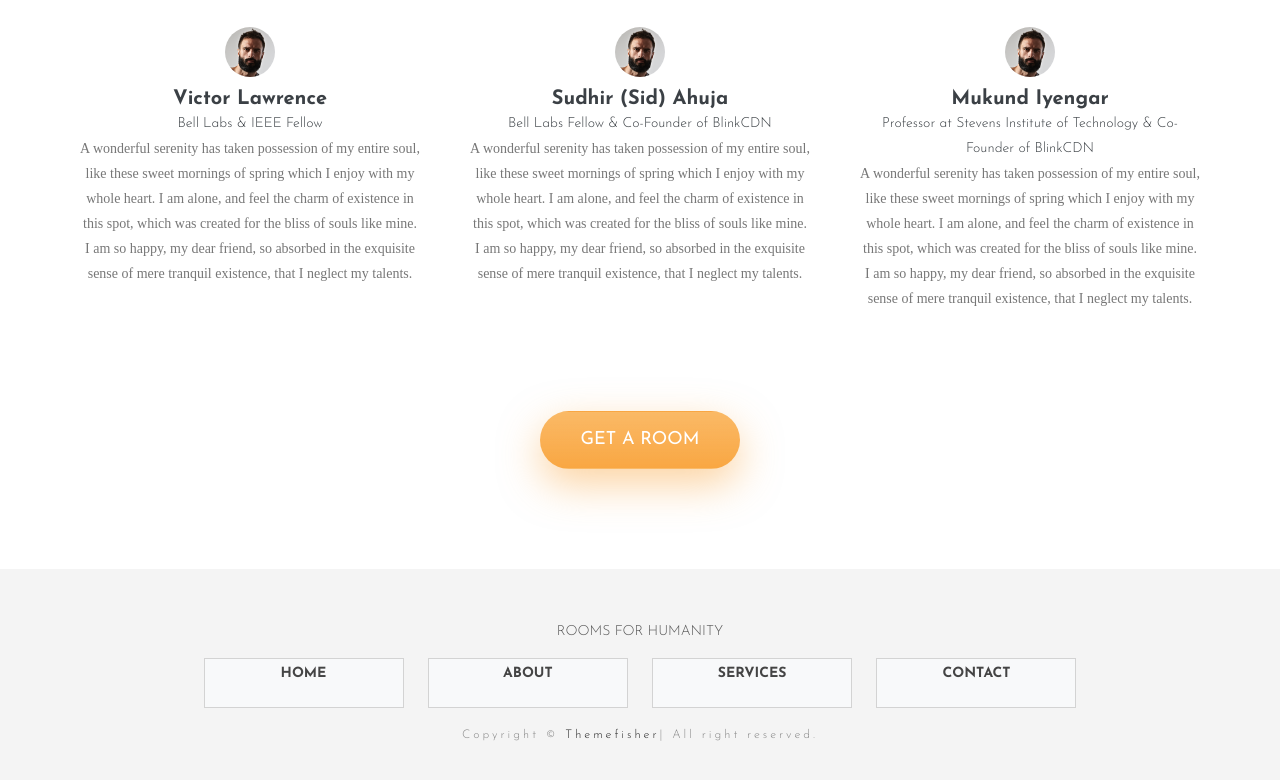
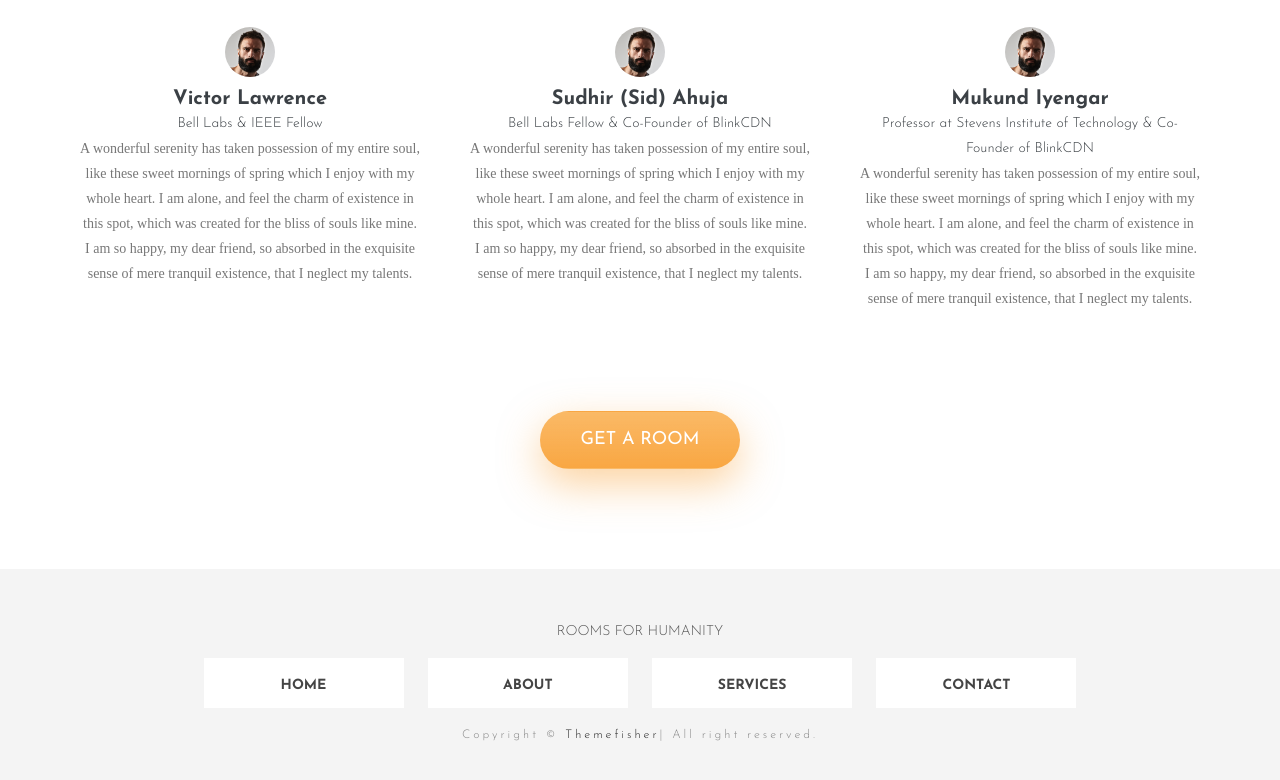
Before and after one commit to RoomsForHumanity/website, a plain HTML site: page rooms/index.html in a window 1280 px wide. Shown: the part 4866-5646 px from the top of the page. Drawn offline with nearby package versions, Linux system fonts and the light colour scheme; files whose address does not match are found by name; a web font is replaced by a local one.

Commit message:
bottom nav bar

```diff
--- a/rooms/index.html
+++ b/rooms/index.html
@@ -466,16 +466,16 @@
                         <div class="block">
                             <a href="" class="footer-logo text-uppercase">Rooms For Humanity</a>
                             <ul class="menu">
-                                <li class=" active">
+                                <li class="navigationBtm active">
                                     <a href="#">HOME</a>
                                 </li>
-                                <li class="">
+                                <li class="navigationBtm">
                                     <a href="#about">ABOUT</a>
                                 </li>
-                                <li class="">
+                                <li class="navigationBtm">
                                     <a href="#service">SERVICES</a>
                                 </li>
-                                <li class="">
+                                <li class="navigationBtm">
                                     <a href="#contact">CONTACT</a>
                                 </li>
                             </ul>
--- a/rooms/roomsHtml/style.css
+++ b/rooms/roomsHtml/style.css
@@ -369,3 +369,9 @@ header.masthead .intro-text .intro-heading {
   padding: 15px 32px;
   background-color: white;
 }
+
+.navigationBtm{
+  border: none;
+  padding: 15px 32px;
+  background-color: white;
+}
```
